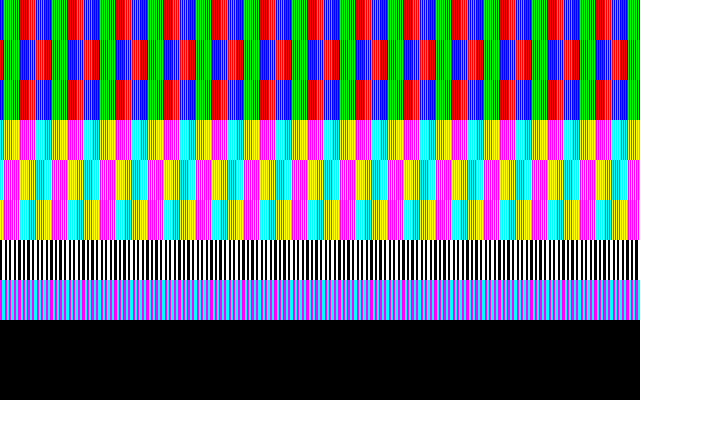
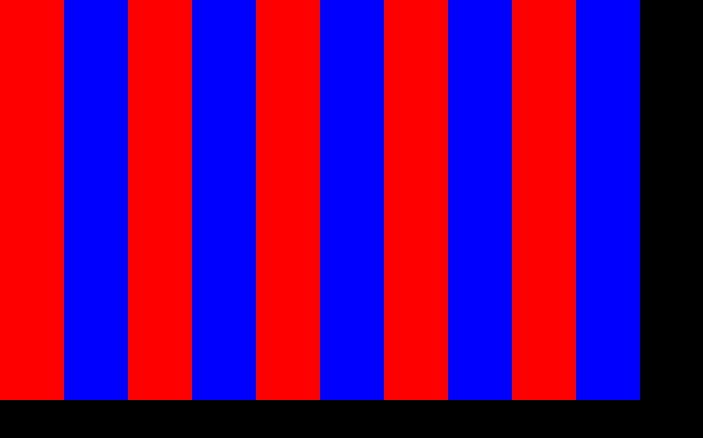
Before and after one commit to osequi/react-background-glitch, a Next.js app: page / in a window 1280 px wide. Shown: the top 438 px of the page, without its empty margins (0-703 px from the left). Built offline with nearby package versions, Linux system fonts and the light colour scheme.

Commit message:
Adding the generator

```diff
--- /dev/null
+++ b/src/components/BackgroundGlitchGenerator/BackgroundGlitchGenerator.js
@@ -0,0 +1,83 @@
+import React from "react";
+import PropTypes from "prop-types";
+import styled from "styled-components";
+
+/**
+ * Imports other components and hooks
+ */
+import BackgroundGlitch, {
+  BackgroundGlitchPropTypes,
+  BackgroundGlitchDefaultProps,
+} from "../BackgroundGlitch";
+
+/**
+ * Defines the prop types
+ */
+const propTypes = {
+  columns: PropTypes.arrayOf(
+    PropTypes.shape(BackgroundGlitchPropTypes.backgroundImage)
+  ),
+  sizes: PropTypes.shape(BackgroundGlitchPropTypes.backgroundSize),
+};
+
+/**
+ * Defines the default props
+ */
+const defaultProps = {
+  columns: [
+    {
+      sideOrCorner: "to left",
+      colorStopList: [
+        {
+          color: "blue",
+          stop: "0%",
+        },
+        {
+          color: "blue",
+          stop: "10%",
+        },
+        {
+          color: "red",
+          stop: "10%",
+        },
+        {
+          color: "red",
+          stop: "20%",
+        },
+      ],
+    },
+  ],
+  sizes: [
+    {
+      width: 50,
+      height: 50,
+    },
+  ],
+};
+
+/**
+ * Styles the component container
+ */
+const Container = styled("div")((props) => ({}));
+
+/**
+ * Displays the component
+ */
+const BackgroundGlitchGenerator = (props) => {
+  const { columns, sizes } = props;
+
+  return (
+    <Container className="BackgroundGlitchGenerator">
+      <BackgroundGlitch backgroundImage={columns} backgroundSize={sizes} />
+    </Container>
+  );
+};
+
+BackgroundGlitchGenerator.propTypes = propTypes;
+BackgroundGlitchGenerator.defaultProps = defaultProps;
+
+export default BackgroundGlitchGenerator;
+export {
+  propTypes as BackgroundGlitchGeneratorPropTypes,
+  defaultProps as BackgroundGlitchGeneratorDefaultProps,
+};
--- /dev/null
+++ b/src/components/BackgroundGlitchGenerator/BackgroundGlitchGenerator.md
@@ -0,0 +1 @@
+## BackgroundGlitchGenerator
--- /dev/null
+++ b/src/components/BackgroundGlitchGenerator/index.js
@@ -0,0 +1,5 @@
+export {
+  default,
+  BackgroundGlitchGeneratorPropTypes,
+  BackgroundGlitchGeneratorDefaultProps
+} from "./BackgroundGlitchGenerator";
--- a/src/components/Demo/Demo.js
+++ b/src/components/Demo/Demo.js
@@ -6,6 +6,7 @@ import styled from "styled-components";
  * Imports other components and hooks
  */
 import BackgroundGlitch from "../BackgroundGlitch";
+import BackgroundGlitchGenerator from "../BackgroundGlitchGenerator";
 
 /**
  * Defines the prop types
@@ -22,13 +23,20 @@ const defaultProps = {};
  */
 const Container = styled("section")((props) => ({}));
 
+const Layer1 = styled("section")((props) => ({}));
+
+const Layer2 = styled("section")((props) => ({}));
+
 /**
  * Displays the component
  */
 const Demo = (props) => {
   return (
     <Container className="Demo">
-      <BackgroundGlitch width="50%" height="50%" />
+      <Layer1>
+        <BackgroundGlitchGenerator />
+      </Layer1>
+      <Layer2>{/*<BackgroundGlitch width="50%" height="50%" />*/}</Layer2>
     </Container>
   );
 };
```
Also changed, not shown: 1 other file (tests, documents, lock files or other folders).
